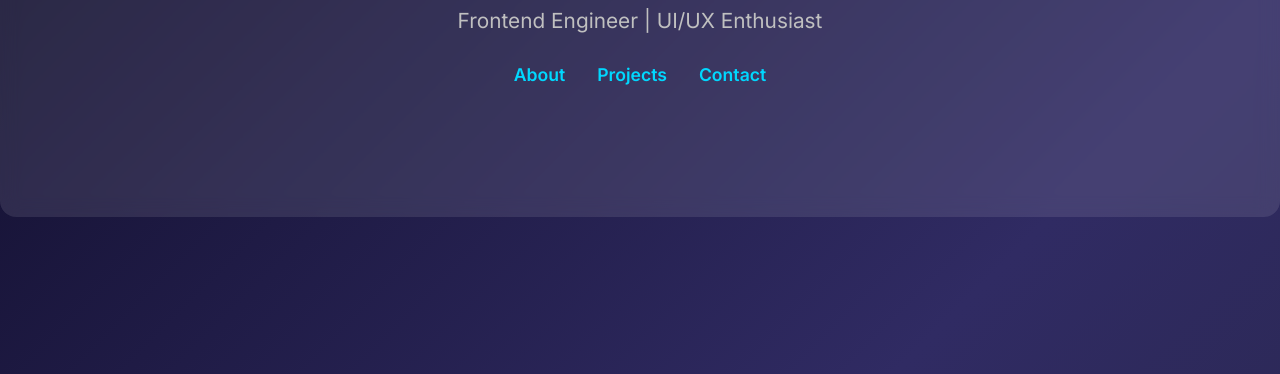
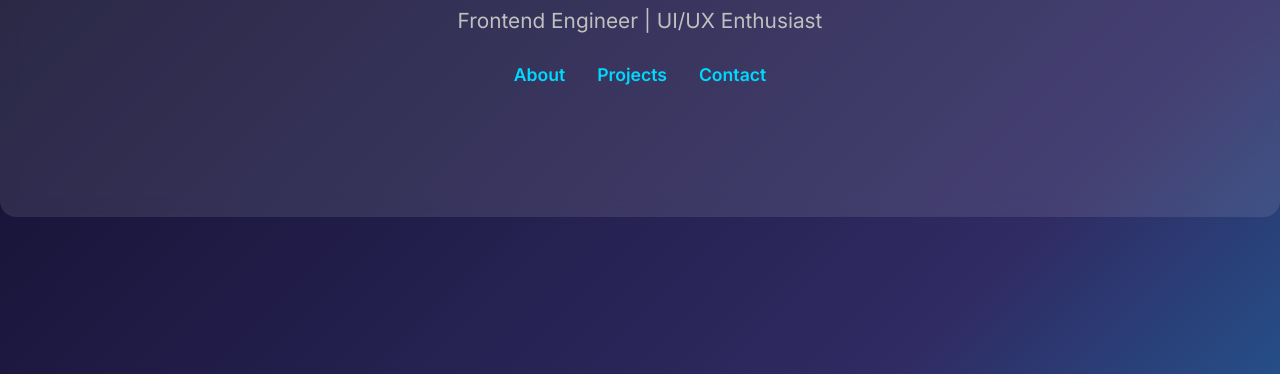
Before and after one commit to khanayaz625/demo-port, a plain HTML site: page index.html in a window 1280 px wide. Shown: the part 222-596 px from the top of the page. Drawn offline with Linux system fonts and the light colour scheme.

Commit message:
Update project

```diff
--- a/style.css
+++ b/style.css
@@ -8,7 +8,7 @@
 
 html {
   scroll-behavior: smooth;
-  background: linear-gradient(135deg, #0f0c29, #302b63, #24243e);
+  background: linear-gradient(135deg, #0f0c29, #302b63, #08b4f3);
   color: #f0f0f0;
 }
 
```
